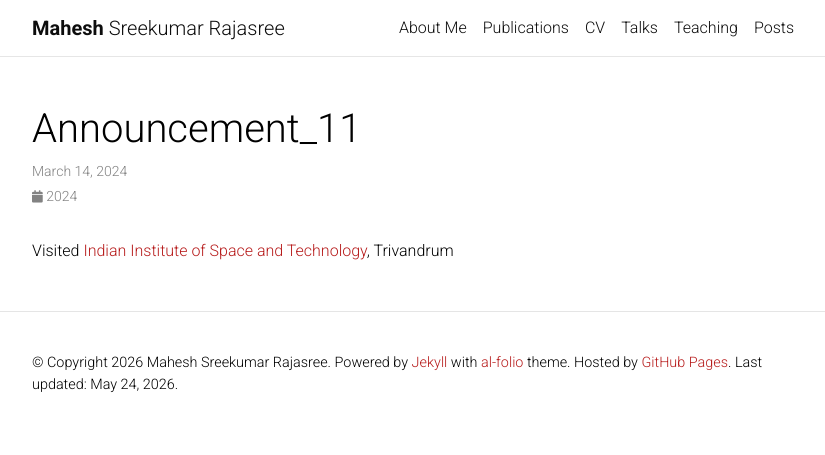
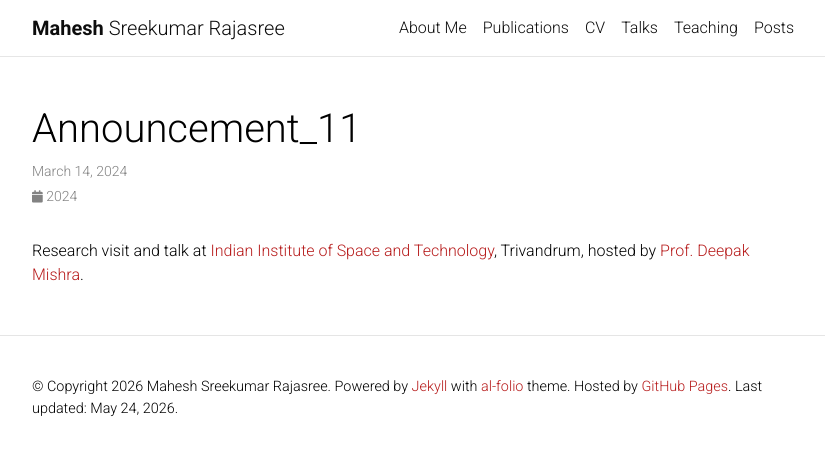
Before and after one commit to Mahe94/mahe94.github.io, a Jekyll site: the page built from _news/announcement_11.md, in a window 1280 px wide. Shown: the top 455 px of the page, without its empty margins (223-1048 px from the left). Built offline with Jekyll 4.4.1, drawn with Linux system fonts in a browser that asks for light colours; comment, search, counter and statistics services are not loaded; a style sheet for code colours, icons or effects is not loaded.

Commit message:
Update announcement_11.md

```diff
--- a/_news/announcement_11.md
+++ b/_news/announcement_11.md
@@ -5,4 +5,4 @@ inline: true
 related_posts: false
 ---
 
-Visited <a href="https://www.iist.ac.in/">Indian Institute of Space and Technology</a>, Trivandrum
+Research visit and talk at <a href="https://www.iist.ac.in/">Indian Institute of Space and Technology</a>, Trivandrum, hosted by <a href="https://www.iist.ac.in/people-faculty-profile/deepak-mishra">Prof. Deepak Mishra</a>.
```
